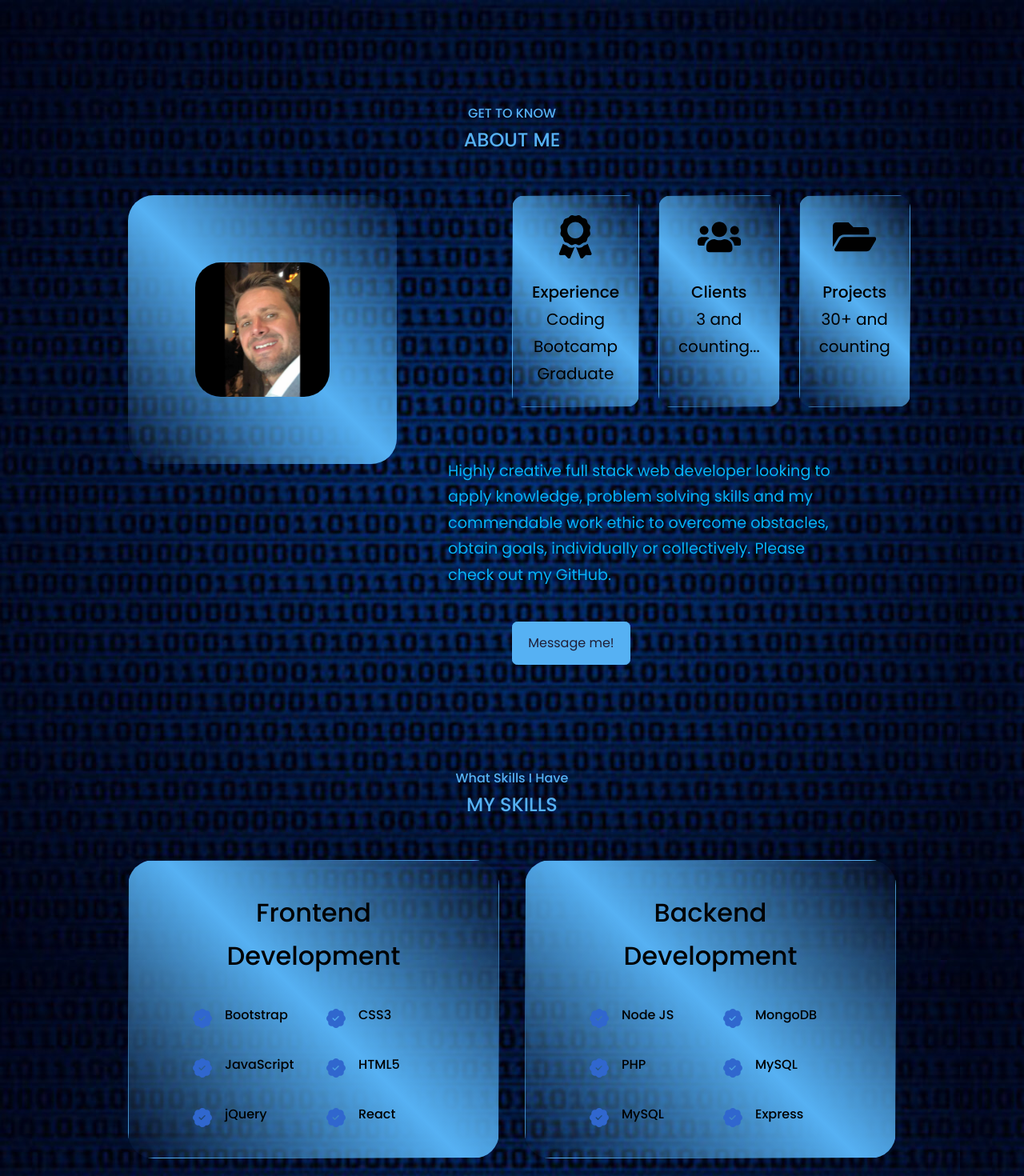
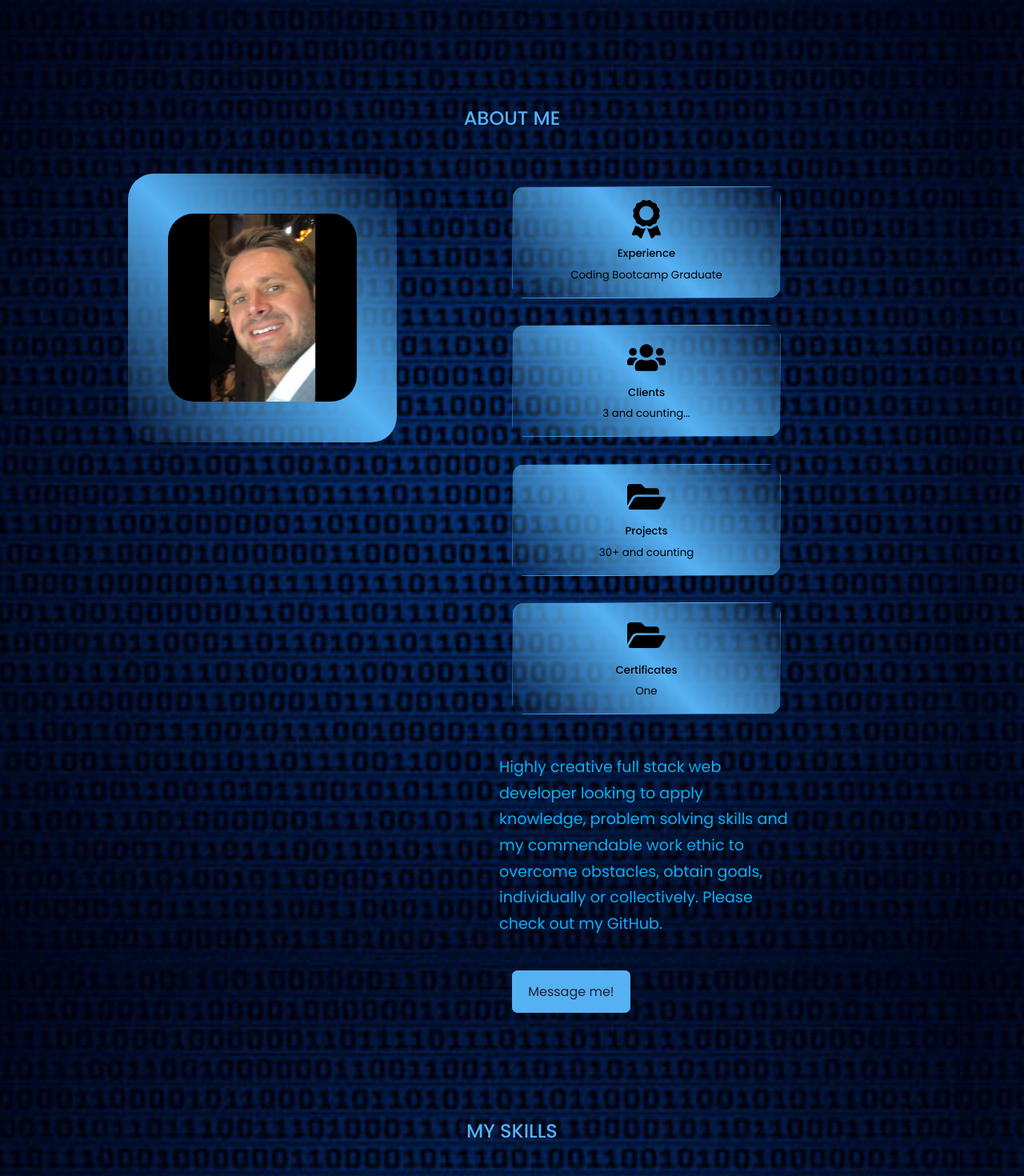
Before and after one commit to JonSno29/CVwebsitE, a React (Create React App) app: page / in a window 1280 px wide. Shown: the part 1200-2670 px from the top of the page at 80% size. Built offline with nearby package versions, Linux system fonts and the light colour scheme; the HTML template or start-up script is replaced by a standard one.

Commit message:
Making more responsive

```diff
--- a/src/components/about/About.jsx
+++ b/src/components/about/About.jsx
@@ -6,7 +6,6 @@ import { FaAward, FaUsers, FaFolderOpen } from "react-icons/fa";
 const About = () => {
   return (
     <section id="about">
-      <h5>GET TO KNOW</h5>
       <h2>ABOUT ME</h2>
       <div className="container about__container">
         <div className="about__me">
@@ -31,6 +30,11 @@ const About = () => {
               <h5>Projects</h5>
               <small>30+ and counting</small>
             </article>
+             <article className="about__card">
+              <FaFolderOpen className="about__icon" />
+              <h5>Certificates</h5>
+              <small>One</small>
+            </article>
           </div>
           <p>
 
--- a/src/components/about/about.css
+++ b/src/components/about/about.css
@@ -22,18 +22,18 @@
   border-radius: 2rem;
   overflow: hidden;
   transition: var(--transition);
-  width: 50%;
+  width: 70%;
 }
 
 .about__me-image:hover {
   background: transparent;
-  background-color: rgba(194, 114, 114, 0.5);
+  background-color: rgba(28, 36, 189, 0.5);
 }
 
 .about__cards {
   display: grid;
-  grid-template-columns: repeat(3, 1fr);
-  gap: 1.5rem;
+  grid-template-columns: repeat(1fr);
+  gap: 1.0rem;
 
 }
 
@@ -46,7 +46,7 @@
   );
   border: .5px solid transparent;
   border-radius: 1rem;
-  padding: 1.5rem;
+  padding: 1.0rem;
   text-align: center;
   transition: var(--transition);
 
@@ -56,26 +56,24 @@
   background: transparent;
   border-color: var(--color-primary-variant);
   cursor: default;
-  background-color: rgba(244, 116, 116, 0.5);
+  background-color: rgba(43, 43, 238, 0.5);
 }
 
 .about__icon {
   color:rgb(1, 1, 1);
-  font-size: 3.4rem;
-  margin-bottom: 1rem;
+  font-size: 3.0rem;
+  margin-bottom: 0rem;
 }
 
-.about__card h5 {
-  font-size: 1.25rem;
+.about__card {
+  margin: 1rem 0rem 0.1rem;
+  font-size: 1.0rem;
 }
 
-.about__card small {
-  font-size: 1.25rem;
-  color: rgb(1, 1, 1);
-}
+
 
 .about__content p {
-  margin: 4rem -5rem 2.6rem;
+  margin: 3rem -1rem 2.6rem;
   color: rgb(6, 178, 246);
   font-size: larger;
 }
--- a/src/components/contact/Contact.jsx
+++ b/src/components/contact/Contact.jsx
@@ -16,7 +16,6 @@ const Contact = () => {
 };
 return (
     <section id="contact">
-      <h5>Get In Touch</h5>
       <h2>CONTACT ME</h2>
       <div className="container contact__container">
         <div className="contact__options">
--- a/src/components/contact/contact.css
+++ b/src/components/contact/contact.css
@@ -9,7 +9,7 @@
 .contact__options {
   display: flex;
   flex-direction: column;
-  gap: 1.2rem;
+  gap: 0.5rem;
 }
 
 .contact__option {
@@ -32,12 +32,12 @@
 .contact__option:hover {
   background: transparent;
   border-color: var(--color-primary-variant);
-  color: rgb(228, 4, 4);
-  background-color: rgba(194, 114, 114, 0.5);
+  color: rgb(59, 200, 243);
+  background-color: rgba(44, 22, 239, 0.5);
 }
 
 .contact__option-icon {
-  font-size: 3.0rem;
+  font-size: 2.5rem;
   margin-bottom: 0.25rem;
 }
 
@@ -51,8 +51,10 @@
 form {
   display: flex;
   flex-direction: column;
-  gap: 2.5rem;
+  gap: 2.75rem;
+
 }
+
 
 input,
 textarea {
--- a/src/components/experience/Experience.jsx
+++ b/src/components/experience/Experience.jsx
@@ -5,7 +5,6 @@ import { BsPatchCheckFill } from "react-icons/bs";
 const Experience = () => {
   return (
     <section id="experience">
-      <h5>What Skills I Have</h5>
       <h2>MY SKILLS</h2>
       <div className="container experience__container">
         <div className="experience__frontend">
@@ -61,7 +60,7 @@ const Experience = () => {
             <article className="experience__details">
               <BsPatchCheckFill className="experience__details-icon" />
               <div>
-                <h4>Node JS</h4>
+                <h4>NodeJS</h4>
                 <small className="text-light"></small>
               </div>
             </article>
--- a/src/components/experience/experience.css
+++ b/src/components/experience/experience.css
@@ -9,7 +9,7 @@
 .experience__container > div {
   color: rgb(0, 0, 0);
   background: var(--color-bg-variant);
-  padding: 2.4rem 5rem;
+  padding: 2.0rem 2.0rem;
   border-radius: 2rem;
   border: 1px solid transparent;
   transition: var(--transition);
@@ -25,31 +25,31 @@
   background: transparent;
   border-color: var(--color-primary-variant);
   cursor: default;
-  background-color: rgba(194, 114, 114, 0.5);
+  background-color: rgba(12, 29, 218, 0.5);
 }
 
 .experience__container > div h3 {
   text-align: center;
   margin-bottom: 2rem;
   color: rgb(1, 1, 1);
-  font-size: 2.0rem;
+  font-size: 1.5rem;
 }
 
 .experience__content {
   display: grid;
   grid-template-columns: 1fr 1fr;
-  gap: 2rem;
+  gap: 1.5rem;
 }
 
 .experience__details {
   display: flex;
-  gap: 1rem;
+  gap: 0.5rem;
 }
 
 .experience__details-icon {
   font-size: 1.5rem;
-  margin-top: 6px;
-  color:rgb(48, 103, 206);
+  margin-top: 1px;
+  color:rgb(4, 45, 121);
 }
 
 /* ========== MEDIA QUERIES (MEDIUM DEVICES) ========== */
--- a/src/components/footer/Footer.jsx
+++ b/src/components/footer/Footer.jsx
@@ -6,7 +6,7 @@ const Footer = () => {
   return (
     <footer>
       <a href="#home" className="footer__logo">
-        CHECK ME OUT!
+        THANK YOU!
       </a>
       <ul className="permalinks">
         <li>
@@ -29,7 +29,7 @@ const Footer = () => {
         <a href="https://www.facebook.com/jon.snover/" target="blank">
           <FaFacebook />
         </a>
-        <a href="https://www.linkedin.com/in/jon-snover-b15272110/" target="blank">
+        <a href="https://www.linkedin.com/in/jontsnover/" target="blank">
           <FaLinkedin/>
         </a>
         <a href="https://github.com/JonSno29" target="blank">
--- a/src/components/header/header.css
+++ b/src/components/header/header.css
@@ -1,6 +1,6 @@
 header {
   height: 150vh;
-  padding-top: 2rem;
+  padding-top: 10rem;
   overflow: hidden;
 }
 
@@ -34,7 +34,7 @@ header {
 }
 
 .header__socials::after {
-  content: "";
+
   width: 4px;
   height: 4rem;
   background: var(--color-primary);
@@ -47,7 +47,7 @@ header {
   height: 20rem;
   position: absolute;
   left: calc(50% - 15rem);
-  margin-top: 3rem;
+  margin-top: 5rem;
   border-radius: 12rem 12rem 0 0;
   padding: 5rem 1.5rem 1.5rem 1.5rem;
 }
--- a/src/components/portfolio/Portfolio.jsx
+++ b/src/components/portfolio/Portfolio.jsx
@@ -46,7 +46,7 @@ const data = [
   {
     id: 6,
     image: IMG6,
-    title: "Our final coding bootcamp project three, TIK-TAK-CODE ",
+    title: "Our final coding bootcamp project, TIK-TAK-CODE ",
     github:"https://github.com/vivid20221/Tik-Tak-Code.git",
     demo:  "https://sleepy-peak-49948.herokuapp.com/",
   },
@@ -55,7 +55,6 @@ const data = [
 const Portfolio = () => {
   return (
     <section id="portfolio">
-      <h5>My Recent Work</h5>
       <h2>PORTFOLIO</h2>
       <div
         className="container
--- a/src/components/portfolio/portfolio.css
+++ b/src/components/portfolio/portfolio.css
@@ -1,7 +1,7 @@
 .portfolio__container {
   display: grid;
   grid-template-columns: repeat(3, 1fr);
-  gap: 2.5rem;
+  gap: 1.5rem;
 
 
 }
@@ -23,23 +23,24 @@
 .portfolio__item:hover {
   background: transparent;
   border-color: var(--color-primary-variant);
-  background-color: rgba(194, 114, 114, 0.5);
+  background-color: rgba(45, 22, 196, 0.5);
 
 }
 
 .portfolio__item-image {
   border-radius: 1.5rem;
+  height: 250px;
   overflow: hidden;
 }
 
 .portfolio__item h3 {
-  margin: 1.2rem 0 2rem;
+  margin: 1.0rem 0 2rem;
 }
 
 .portfolio__item-cta {
   display: flex;
   gap: 1rem;
-  margin-bottom: 1rem;
+  margin-bottom: 0rem;
 }
 
 /* ========== MEDIA QUERIES (MEDIUM DEVICES) ========== */
```
